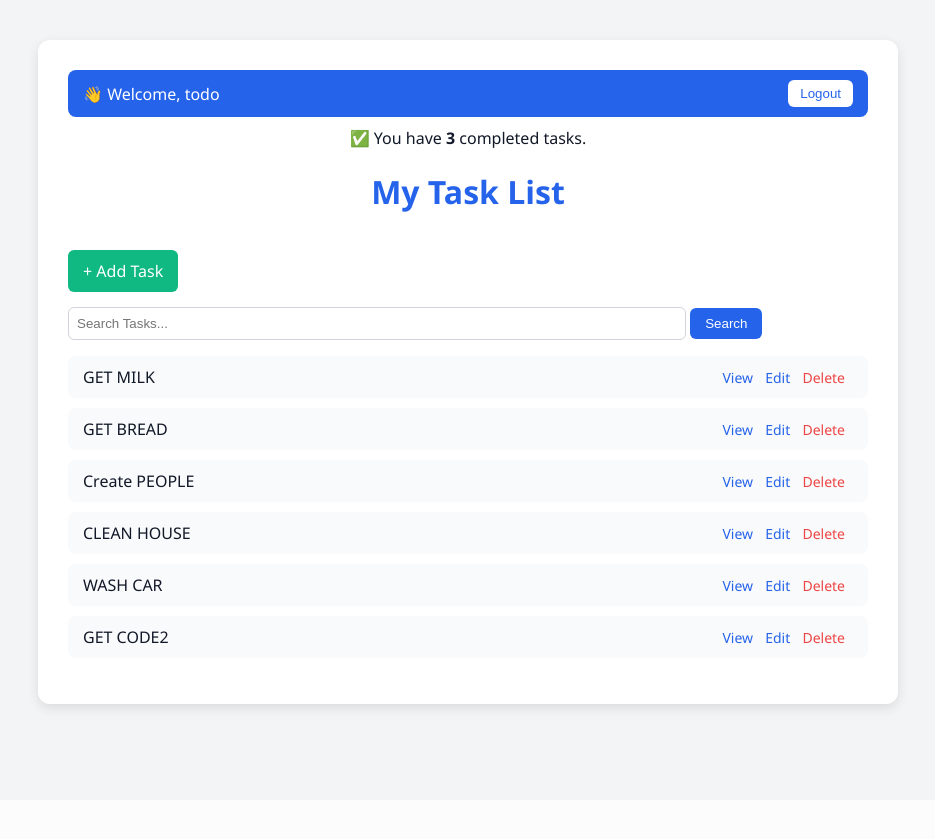
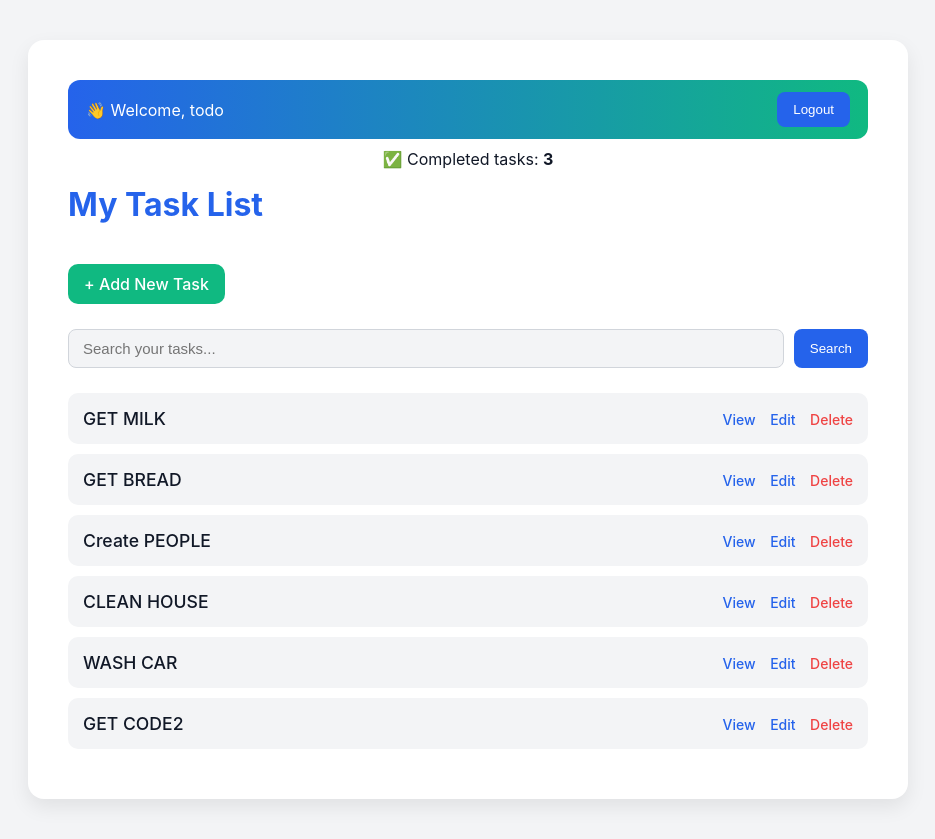
Before and after one commit to Saam22/Todo_List, a Django app: page / in a window 1280 px wide. Shown: the whole page, without its empty margins (172-1107 px from the left). Before the commit the page ends 714 px from the top, so only its background shows below. Run offline with Django 5.2, Linux system fonts and the light colour scheme; a user stored in the database is signed in; data comes from the database, SQL or seed files in the repository.

Commit message:
first commit

```diff
--- a/base/templates/base/task_list.html
+++ b/base/templates/base/task_list.html
@@ -3,109 +3,144 @@
   <head>
     <meta charset="UTF-8" />
     <meta name="viewport" content="width=device-width, initial-scale=1.0" />
-    <title>Task Lists</title>
+    <title>My Tasks</title>
     <style>
       :root {
-        --primary-color: #2563eb;
-        --secondary-color: #f3f4f6;
-        --accent-color: #10b981;
-        --danger-color: #ef4444;
-        --text-color: #111827;
+        --primary: #2563eb;
+        --secondary: #f3f4f6;
+        --accent: #10b981;
+        --danger: #ef4444;
+        --text: #111827;
+        --card-bg: #ffffff;
+        --shadow: rgba(0, 0, 0, 0.08);
+      }
+
+      /* 🌙 Dark Mode Support */
+      @media (prefers-color-scheme: dark) {
+        :root {
+          --primary: #3b82f6;
+          --secondary: #1f2937;
+          --accent: #22c55e;
+          --danger: #f87171;
+          --text: #f3f4f6;
+          --card-bg: #111827;
+          --shadow: rgba(255, 255, 255, 0.08);
+        }
       }
 
       body {
-        font-family: "Segoe UI", Tahoma, Geneva, Verdana, sans-serif;
-        background-color: var(--secondary-color);
-        color: var(--text-color);
+        font-family: "Inter", system-ui, sans-serif;
+        background: var(--secondary);
+        color: var(--text);
         margin: 0;
         padding: 0;
         display: flex;
         justify-content: center;
+        min-height: 100vh;
       }
 
       .container {
-        width: 100%;
+        width: 95%;
         max-width: 800px;
-        background: white;
-        margin-top: 40px;
-        padding: 30px;
-        border-radius: 12px;
-        box-shadow: 0 4px 12px rgba(0, 0, 0, 0.1);
+        background: var(--card-bg);
+        margin: 40px 0;
+        padding: 40px;
+        border-radius: 16px;
+        box-shadow: 0 8px 20px var(--shadow);
+        transition: 0.3s ease;
       }
 
-      h1,
-      h2 {
-        text-align: center;
-        color: var(--primary-color);
+      .container:hover {
+        box-shadow: 0 10px 25px var(--shadow);
+      }
+
+      header {
+        display: flex;
+        justify-content: space-between;
+        align-items: center;
+        margin-bottom: 25px;
+      }
+
+      h1 {
+        font-size: 2rem;
+        color: var(--primary);
+        font-weight: 700;
+        margin: 0;
       }
 
       .user-info {
+        background: linear-gradient(90deg, var(--primary), var(--accent));
+        color: white;
+        padding: 12px 18px;
+        border-radius: 12px;
         display: flex;
         justify-content: space-between;
         align-items: center;
-        background: var(--primary-color);
-        color: white;
-        padding: 10px 15px;
-        border-radius: 8px;
       }
 
-      form.logout-form {
-        display: inline;
-      }
-
-      form.logout-form button {
+      .logout-form button {
         background: white;
-        color: var(--primary-color);
+        color: var(--primary);
         border: none;
         padding: 6px 12px;
-        border-radius: 6px;
+        border-radius: 8px;
         cursor: pointer;
+        font-weight: 500;
         transition: 0.3s;
       }
 
-      form.logout-form button:hover {
+      .logout-form button:hover {
         background: #e2e8f0;
       }
 
-      .task-actions a {
-        margin-right: 8px;
+      .add-task {
+        display: inline-block;
+        background: var(--accent);
+        color: white;
+        padding: 10px 16px;
+        border-radius: 10px;
         text-decoration: none;
-        font-size: 14px;
-        color: var(--primary-color);
+        font-weight: 500;
+        margin-top: 15px;
+        transition: 0.3s ease;
       }
 
-      .task-actions a:hover {
-        text-decoration: underline;
+      .add-task:hover {
+        background: #059669;
+        transform: scale(1.05);
       }
 
-      a.add-task {
-        display: inline-block;
-        background: var(--accent-color);
-        color: white;
-        padding: 10px 15px;
-        border-radius: 6px;
-        text-decoration: none;
-        margin: 15px 0;
-      }
-
-      a.add-task:hover {
-        background: #059669;
+      .search-form {
+        margin: 25px 0;
+        display: flex;
+        gap: 10px;
       }
 
       input[type="text"] {
-        width: 75%;
-        padding: 8px;
+        flex: 1;
+        padding: 10px 14px;
         border: 1px solid #d1d5db;
-        border-radius: 6px;
+        border-radius: 8px;
+        outline: none;
+        font-size: 15px;
+        background: var(--secondary);
+        color: var(--text);
+      }
+
+      input[type="text"]:focus {
+        border-color: var(--primary);
+        box-shadow: 0 0 0 3px rgba(37, 99, 235, 0.2);
       }
 
       button[type="submit"] {
-        background: var(--primary-color);
+        background: var(--primary);
         color: white;
         border: none;
-        padding: 8px 15px;
-        border-radius: 6px;
+        padding: 10px 16px;
+        border-radius: 8px;
         cursor: pointer;
+        font-weight: 500;
+        transition: 0.3s;
       }
 
       button[type="submit"]:hover {
@@ -115,29 +150,54 @@
       ul {
         list-style: none;
         padding: 0;
+        margin: 0;
       }
 
       li {
-        background: #f9fafb;
-        margin: 10px 0;
-        padding: 10px 15px;
-        border-radius: 8px;
+        background: var(--secondary);
+        margin-bottom: 10px;
+        padding: 15px;
+        border-radius: 10px;
         display: flex;
         justify-content: space-between;
         align-items: center;
+        transition: 0.3s;
       }
 
       li:hover {
-        background: #f3f4f6;
+        background: #e5e7eb;
+        transform: translateY(-2px);
+      }
+
+      .task-title {
+        font-weight: 500;
+        font-size: 1.1rem;
+      }
+
+      .task-actions a {
+        margin-left: 10px;
+        text-decoration: none;
+        font-size: 14px;
+        font-weight: 500;
+        color: var(--primary);
+      }
+
+      .task-actions a:hover {
+        text-decoration: underline;
+      }
+
+      .task-actions a.delete {
+        color: var(--danger);
       }
 
       .no-tasks {
         text-align: center;
-        color: #6b7280;
-        margin-top: 15px;
+        color: #9ca3af;
+        margin-top: 25px;
       }
     </style>
   </head>
+
   <body>
     <div class="container">
       {% if request.user.is_authenticated %}
@@ -148,24 +208,26 @@
           <button type="submit">Logout</button>
         </form>
       </div>
-      <p style="text-align:center; margin-top:10px;">
-        ✅ You have <strong>{{ count }}</strong> completed tasks.
+      <p style="text-align: center; margin-top: 10px">
+        ✅ Completed tasks: <strong>{{ count }}</strong>
       </p>
       {% else %}
-      <div style="text-align:center;">
-        <a href="{% url 'login' %}">Login</a>
+      <div style="text-align: center">
+        <a href="{% url 'login' %}" class="add-task">Login</a>
       </div>
       {% endif %}
 
-      <h1>My Task List</h1>
+      <header>
+        <h1>My Task List</h1>
+      </header>
 
-      <a href="{% url 'task_create'%}" class="add-task">+ Add Task</a>
+      <a href="{% url 'task_create'%}" class="add-task">+ Add New Task</a>
 
-      <form method="GET" action="">
+      <form method="GET" action="" class="search-form">
         <input
           type="text"
           name="search-area"
-          placeholder="Search Tasks..."
+          placeholder="Search your tasks..."
           value="{{ search_input }}"
         />
         <button type="submit">Search</button>
@@ -174,19 +236,15 @@
       <ul>
         {% for task in tasks %}
         <li>
-          <span>{{ task.title }}</span>
+          <span class="task-title">{{ task.title }}</span>
           <div class="task-actions">
             <a href="{% url 'task_detail' task.id %}">View</a>
             <a href="{% url 'task_update' task.id %}">Edit</a>
-            <a
-              href="{% url 'task_delete' task.id %}"
-              style="color: var(--danger-color)"
-              >Delete</a
-            >
+            <a href="{% url 'task_delete' task.id %}" class="delete">Delete</a>
           </div>
         </li>
         {% empty %}
-        <li class="no-tasks">No tasks found.</li>
+        <li class="no-tasks">No tasks found. Add one above!</li>
         {% endfor %}
       </ul>
     </div>
```
